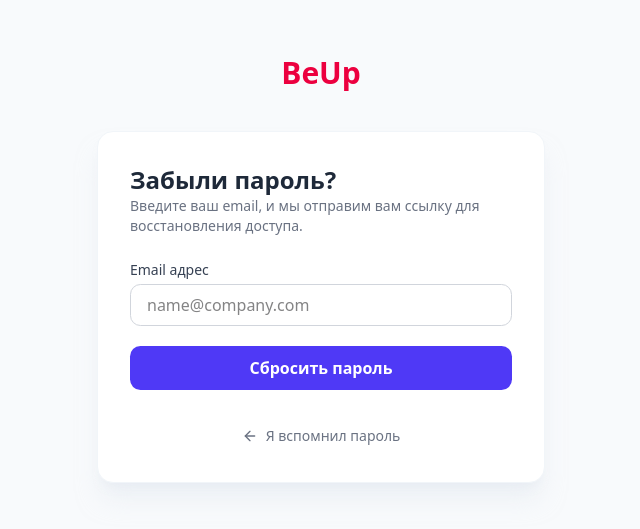
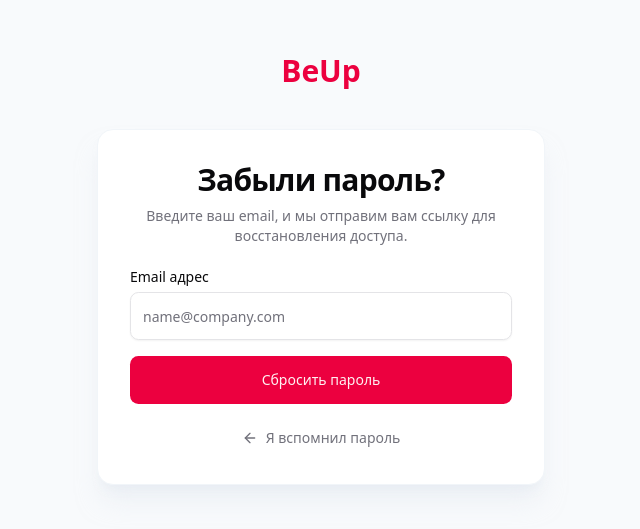
Before and after one commit to bekeev-turat/clothing-store, a Next.js app: page /auth/reset-password in a window 1280 px wide. Shown: the part 131-660 px from the top of the page, without its empty margins (319-959 px from the left). Built offline with nearby package versions, Linux system fonts and the light colour scheme; no server answers.

Commit message:
refactor(auth): redesign auth pages UI using shadcn

```diff
--- a/app/auth/layout.tsx
+++ b/app/auth/layout.tsx
@@ -2,9 +2,11 @@
 import { redirect } from 'next/navigation'
 import { authConfig } from '@/domain/auth/auth.config'
 import { Metadata } from 'next'
+import Link from 'next/link'
+import { ROUTE_MAP } from '@/shared/config/routes'
 
 export const metadata: Metadata = {
-	title: 'Аутентификация',
+	title: 'Аутентификация | Магазин BeUp',
 }
 
 export default async function AuthLayout({
@@ -21,11 +23,11 @@
 	return (
 		<div className='min-h-screen flex flex-col items-center justify-center bg-slate-50 p-4'>
 			<div className='w-full max-w-md'>
-				<div className='mb-10 text-center'>
+				<Link href={ROUTE_MAP.home} className='block mb-10 text-center'>
 					<h1 className='font-black text-3xl text-primary hover:scale-105 transition-transform'>
 						BeUp
 					</h1>
-				</div>
+				</Link>
 
 				<div className='bg-white p-8 rounded-2xl shadow-xl shadow-slate-200/50 border border-slate-100'>
 					{children}
--- a/app/auth/login/page.tsx
+++ b/app/auth/login/page.tsx
@@ -1,43 +1,41 @@
 'use client'
 
-import { loginAction } from '@/actions/auth.actions'
+import { useForm } from 'react-hook-form'
+import { signIn } from 'next-auth/react'
+import { useRouter } from 'next/navigation'
+import Link from 'next/link'
+
+import { Button } from '@/shared/ui/button'
+import { Input } from '@/shared/ui/input'
+import {
+	Form,
+	FormControl,
+	FormField,
+	FormItem,
+	FormLabel,
+	FormMessage,
+} from '@/shared/ui/form'
 import { ROUTE_MAP } from '@/shared/config/routes'
-import { AuthInput } from '@/shared/ui/auth-input'
-import { signIn } from 'next-auth/react'
-import Link from 'next/link'
-import { useRouter } from 'next/navigation'
-import { useForm } from 'react-hook-form'
-// import { signIn } from 'next-auth/react'
+import toast from 'react-hot-toast'
 
-type LoginFormValues = {
-	email: string
-	password: string
-}
 export default function LoginPage() {
-	const {
-		register,
-		handleSubmit,
-		formState: { errors },
-	} = useForm({
+	const router = useRouter()
+	const form = useForm({
 		defaultValues: {
 			email: '',
 			password: '',
 		},
 	})
-	const router = useRouter()
 
-	const onSubmit = async (data: LoginFormValues) => {
-		// No event.preventDefault() needed; handleSubmit handles it
-		// No new FormData() needed; data is already a plain object
-
+	const onSubmit = async (data: { email: string; password: string }) => {
 		const res = await signIn('credentials', {
-			email: data.email, // Access properties directly
+			email: data.email,
 			password: data.password,
 			redirect: false,
 		})
 
 		if (res?.error) {
-			alert('Неверный email или пароль')
+			toast.error('Неверный email или пароль')
 			return
 		}
 
@@ -45,63 +43,73 @@
 	}
 
 	return (
-		<>
-			<div className='mb-6'>
-				<h2 className='text-2xl font-bold text-gray-800'>С возвращением!</h2>
-				<p className='text-gray-500 text-sm'>
+		<div className='w-full max-w-md mx-auto space-y-6'>
+			<div className='space-y-2 text-center'>
+				<h2 className='text-3xl font-bold tracking-tight'>С возвращением</h2>
+				<p className='text-muted-foreground text-sm'>
 					Войдите в систему, чтобы продолжить
 				</p>
 			</div>
 
-			<form onSubmit={handleSubmit(onSubmit)} className='space-y-4'>
-				<AuthInput
-					label='Email'
-					type='email'
-					placeholder='name@company.com'
-					registration={register('email', { required: 'Введите email' })}
-					error={errors.email?.message}
+			<Form {...form}>
+				<form onSubmit={form.handleSubmit(onSubmit)} className='space-y-4'>
+					<FormField
+						control={form.control}
+						name='email'
+						rules={{ required: 'Введите email' }}
+						render={({ field }) => (
+							<FormItem>
+								<FormLabel>Email</FormLabel>
+								<FormControl>
+									<Input placeholder='name@company.com' {...field} />
+								</FormControl>
+								<FormMessage />
+							</FormItem>
+						)}
 					/>
 
-				<div className='space-y-1'>
+					<FormField
+						control={form.control}
+						name='password'
+						rules={{ required: 'Введите пароль' }}
+						render={({ field }) => (
+							<FormItem>
 								<div className='flex items-center justify-between'>
-						<label className='block text-sm font-medium text-gray-700'>
-							Пароль
-						</label>
+									<FormLabel>Пароль</FormLabel>
 									<Link
 										href={ROUTE_MAP.auth.resetPassword}
-							className='text-xs text-indigo-600 hover:text-indigo-500 font-medium'
+										className='text-xs text-primary hover:underline font-medium'
 									>
 										Забыли пароль?
 									</Link>
 								</div>
-					<AuthInput
-						type='password'
-						placeholder='••••••••'
-						registration={register('password', {
-							required: 'Введите пароль',
-							minLength: { value: 6, message: 'Минимум 6 символов' },
-						})}
-						error={errors.password?.message}
+								<FormControl>
+									<Input type='password' placeholder='••••••••' {...field} />
+								</FormControl>
+								<FormMessage />
+							</FormItem>
+						)}
 					/>
-				</div>
 
-				<button
+					<Button
 						type='submit'
-					className='w-full bg-indigo-600 hover:bg-indigo-700 text-white font-semibold py-2.5 rounded-lg transition-all active:scale-[0.98]'
+						className='w-full'
+						disabled={form.formState.isSubmitting}
 					>
-					Войти
-				</button>
+						{form.formState.isSubmitting ? 'Вход...' : 'Войти'}
+					</Button>
 				</form>
+			</Form>
 
-			<p className='mt-6 text-center text-sm text-gray-600'>
+			<p className='text-center text-sm text-muted-foreground'>
 				Нет аккаунта?{' '}
 				<Link
 					href={ROUTE_MAP.auth.register}
-					className='text-indigo-600 hover:underline font-medium'
+					className='text-primary hover:underline font-medium'
 				>
 					Зарегистрироваться
 				</Link>
 			</p>
-		</>
+		</div>
 	)
 }
--- a/app/auth/register/page.tsx
+++ b/app/auth/register/page.tsx
@@ -1,20 +1,28 @@
 'use client'
 
+import { useForm } from 'react-hook-form'
+import { useRouter } from 'next/navigation'
 import Link from 'next/link'
-import { useForm } from 'react-hook-form'
-import { AuthInput } from '@/shared/ui/auth-input'
-import { ROUTE_MAP } from '@/shared/config/routes'
-import { useRouter } from 'next/navigation'
-import { registerAction } from '@/actions/auth.actions'
 import { signIn } from 'next-auth/react'
 
+import { Button } from '@/shared/ui/button'
+import { Input } from '@/shared/ui/input'
+import {
+	Form,
+	FormControl,
+	FormField,
+	FormItem,
+	FormLabel,
+	FormMessage,
+} from '@/shared/ui/form'
+import { registerAction } from '@/actions/auth.actions'
+import { ROUTE_MAP } from '@/shared/config/routes'
+import toast from 'react-hot-toast'
+import { TRegisterSchema } from '@/shared/lib/zod/account.schema'
+
 export default function RegisterPage() {
-	const {
-		register,
-		handleSubmit,
-		watch,
-		formState: { errors, isSubmitting },
-	} = useForm({
+	const router = useRouter()
+	const form = useForm({
 		defaultValues: {
 			username: '',
 			email: '',
@@ -23,19 +31,17 @@
 		},
 	})
 
-	// Следим за значением пароля для валидации подтверждения
-	const passwordValue = watch('password')
-	const router = useRouter()
+	const password = form.watch('password')
 
-	const onSubmit = async (data: { email: string; password: string }) => {
+	const onSubmit = async (data: TRegisterSchema) => {
 		const res = await registerAction(data)
 
 		if (res?.error) {
-			alert(res.error)
+			toast.error(res.error)
 			return
 		}
 
-		const signInResult = await signIn('credentials', {
+		await signIn('credentials', {
 			email: data.email.toLowerCase(),
 			password: data.password,
 			redirect: false,
@@ -43,89 +49,107 @@
 
 		router.push(ROUTE_MAP.home)
 	}
+
 	return (
-		<>
-			<div className='mb-6'>
-				<h2 className='text-2xl font-bold text-gray-800'>Создать аккаунт</h2>
-				<p className='text-gray-500 text-sm'>
-					Присоединяйтесь к нашей платформе
-				</p>
+		<div className='w-full max-w-md mx-auto space-y-6'>
+			<div className='space-y-2 text-center'>
+				<h2 className='text-3xl font-bold tracking-tight'>Создать аккаунт</h2>
+				<p className='text-muted-foreground text-sm'>Присоединяйтесь к нам</p>
 			</div>
 
-			<form onSubmit={handleSubmit(onSubmit)} className='space-y-4'>
-				{/* Имя пользователя */}
-				<AuthInput
-					label='Имя пользователя'
-					type='text'
-					placeholder='ivan_ivanov'
-					registration={register('username', {
-						required: 'Введите имя пользователя',
+			<Form {...form}>
+				<form onSubmit={form.handleSubmit(onSubmit)} className='space-y-4'>
+					<FormField
+						control={form.control}
+						name='username'
+						rules={{
+							required: 'Введите имя',
 							minLength: { value: 3, message: 'Минимум 3 символа' },
-					})}
-					error={errors.username?.message}
+						}}
+						render={({ field }) => (
+							<FormItem>
+								<FormLabel>Имя пользователя</FormLabel>
+								<FormControl>
+									<Input placeholder='asan_asanov' {...field} />
+								</FormControl>
+								<FormMessage />
+							</FormItem>
+						)}
 					/>
 
-				{/* Email */}
-				<AuthInput
-					label='Email'
-					type='email'
-					placeholder='name@company.com'
-					registration={register('email', {
+					<FormField
+						control={form.control}
+						name='email'
+						rules={{
 							required: 'Введите email',
-						pattern: {
-							value: /^[A-Z0-9._%+-]+@[A-Z0-9.-]+\.[A-Z]{2,}$/i,
-							message: 'Некорректный email',
-						},
-					})}
-					error={errors.email?.message}
+							pattern: { value: /\S+@\S+\.\S+/, message: 'Некорректный email' },
+						}}
+						render={({ field }) => (
+							<FormItem>
+								<FormLabel>Email</FormLabel>
+								<FormControl>
+									<Input placeholder='name@company.com' {...field} />
+								</FormControl>
+								<FormMessage />
+							</FormItem>
+						)}
 					/>
 
-				{/* Пароль */}
-				<AuthInput
-					label='Пароль'
-					type='password'
-					placeholder='••••••••'
-					registration={register('password', {
+					<FormField
+						control={form.control}
+						name='password'
+						rules={{
 							required: 'Придумайте пароль',
-						minLength: {
-							value: 8,
-							message: 'Пароль должен быть не менее 8 символов',
-						},
-					})}
-					error={errors.password?.message}
+							minLength: { value: 8, message: 'Минимум 8 символов' },
+						}}
+						render={({ field }) => (
+							<FormItem>
+								<FormLabel>Пароль</FormLabel>
+								<FormControl>
+									<Input type='password' placeholder='••••••••' {...field} />
+								</FormControl>
+								<FormMessage />
+							</FormItem>
+						)}
 					/>
 
-				{/* Подтверждение пароля */}
-				<AuthInput
-					label='Подтвердите пароль'
-					type='password'
-					placeholder='••••••••'
-					registration={register('confirmPassword', {
+					<FormField
+						control={form.control}
+						name='confirmPassword'
+						rules={{
 							required: 'Повторите пароль',
-						validate: (value) =>
-							value === passwordValue || 'Пароли не совпадают',
-					})}
-					error={errors.confirmPassword?.message}
+							validate: (val) => val === password || 'Пароли не совпадают',
+						}}
+						render={({ field }) => (
+							<FormItem>
+								<FormLabel>Подтвердите пароль</FormLabel>
+								<FormControl>
+									<Input type='password' placeholder='••••••••' {...field} />
+								</FormControl>
+								<FormMessage />
+							</FormItem>
+						)}
 					/>
 
-				<button
+					<Button
 						type='submit'
-					disabled={isSubmitting}
-					className='w-full bg-indigo-600 hover:bg-indigo-700 disabled:bg-indigo-400 text-white font-semibold py-2.5 rounded-lg transition-all active:scale-[0.98] mt-2'
+						className='w-full'
+						disabled={form.formState.isSubmitting}
 					>
-					{isSubmitting ? 'Создание...' : 'Зарегистрироваться'}
-				</button>
+						{form.formState.isSubmitting ? 'Создание...' : 'Зарегистрироваться'}
+					</Button>
 				</form>
+			</Form>
 
-			<p className='mt-6 text-center text-sm text-gray-600'>
+			<p className='text-center text-sm text-muted-foreground'>
 				Уже есть аккаунт?{' '}
 				<Link
 					href={ROUTE_MAP.auth.login}
-					className='text-indigo-600 hover:underline font-medium'
+					className='text-primary hover:underline font-medium'
 				>
 					Войти
 				</Link>
 			</p>
-		</>
+		</div>
 	)
 }
--- a/app/auth/reset-password/page.tsx
+++ b/app/auth/reset-password/page.tsx
@@ -1,21 +1,26 @@
-// src/app/(auth)/forgot-password/page.tsx
 'use client'
 
+import { useState } from 'react'
+import { useForm } from 'react-hook-form'
 import Link from 'next/link'
-import { useForm } from 'react-hook-form'
-import { useState } from 'react'
 import { ArrowLeft, MailCheck } from 'lucide-react'
-import { AuthInput } from '@/shared/ui/auth-input'
+
+import { Button } from '@/shared/ui/button'
+import { Input } from '@/shared/ui/input'
+import {
+	Form,
+	FormControl,
+	FormField,
+	FormItem,
+	FormLabel,
+	FormMessage,
+} from '@/shared/ui/form'
 import { ROUTE_MAP } from '@/shared/config/routes'
 
-export default function ResetPasswordPage() {
+export default function ForgotPasswordPage() {
 	const [isSent, setIsSent] = useState(false)
 
-	const {
-		register,
-		handleSubmit,
-		formState: { errors, isSubmitting },
-	} = useForm({
+	const form = useForm({
 		defaultValues: {
 			email: '',
 		},
@@ -31,68 +36,81 @@
 	// Состояние после успешной отправки письма
 	if (isSent) {
 		return (
-			<div className='text-center'>
-				<div className='mx-auto flex items-center justify-center h-16 w-16 rounded-full bg-green-100 mb-6'>
+			<div className='text-center space-y-6'>
+				<div className='mx-auto flex items-center justify-center h-16 w-16 rounded-full bg-green-100'>
 					<MailCheck className='h-8 w-8 text-green-600' />
 				</div>
-				<h2 className='text-2xl font-bold text-gray-800'>Проверьте почту</h2>
-				<p className='text-gray-500 text-sm mt-3 mb-8'>
+				<div className='space-y-2'>
+					<h2 className='text-2xl font-bold tracking-tight'>Проверьте почту</h2>
+					<p className='text-muted-foreground text-sm'>
 						Мы отправили инструкцию по восстановлению пароля на ваш электронный
 						адрес.
 					</p>
+				</div>
+				<div className='pt-4'>
 					<Link
-					href={ROUTE_MAP.home}
-					className='inline-flex items-center text-indigo-600 hover:text-indigo-500 font-medium transition-colors'
+						href={ROUTE_MAP.auth.login || '/login'}
+						className='inline-flex items-center text-sm font-medium text-primary hover:underline'
 					>
 						<ArrowLeft className='mr-2 h-4 w-4' />
 						Вернуться к входу
 					</Link>
 				</div>
+			</div>
 		)
 	}
 
 	return (
-		<>
-			<div className='mb-6'>
-				<h2 className='text-2xl font-bold text-gray-800'>Забыли пароль?</h2>
-				<p className='text-gray-500 text-sm'>
+		<div className='w-full max-w-md mx-auto space-y-6'>
+			<div className='space-y-2 text-center'>
+				<h2 className='text-3xl font-bold tracking-tight'>Забыли пароль?</h2>
+				<p className='text-muted-foreground text-sm'>
 					Введите ваш email, и мы отправим вам ссылку для восстановления
 					доступа.
 				</p>
 			</div>
 
-			<form onSubmit={handleSubmit(onSubmit)} className='space-y-5'>
-				<AuthInput
-					label='Email адрес'
-					type='email'
-					placeholder='name@company.com'
-					registration={register('email', {
+			<Form {...form}>
+				<form onSubmit={form.handleSubmit(onSubmit)} className='space-y-4'>
+					<FormField
+						control={form.control}
+						name='email'
+						rules={{
 							required: 'Введите email',
 							pattern: {
 								value: /^[A-Z0-9._%+-]+@[A-Z0-9.-]+\.[A-Z]{2,}$/i,
 								message: 'Некорректный формат почты',
 							},
-					})}
-					error={errors.email?.message}
+						}}
+						render={({ field }) => (
+							<FormItem>
+								<FormLabel>Email адрес</FormLabel>
+								<FormControl>
+									<Input placeholder='name@company.com' {...field} />
+								</FormControl>
+								<FormMessage />
+							</FormItem>
+						)}
 					/>
 
-				<button
+					<Button
 						type='submit'
-					disabled={isSubmitting}
-					className='w-full bg-indigo-600 hover:bg-indigo-700 disabled:bg-indigo-400 text-white font-semibold py-2.5 rounded-lg transition-all active:scale-[0.98]'
+						className='w-full'
+						disabled={form.formState.isSubmitting}
 					>
-					{isSubmitting ? 'Отправка...' : 'Сбросить пароль'}
-				</button>
+						{form.formState.isSubmitting ? 'Отправка...' : 'Сбросить пароль'}
+					</Button>
+				</form>
+			</Form>
 
-				<div className='text-center mt-4'>
+			<div className='text-center'>
 				<Link
-						href='/login'
-						className='inline-flex items-center text-sm text-gray-500 hover:text-indigo-600 transition-colors'
+					href={ROUTE_MAP.auth.login || '/login'}
+					className='inline-flex items-center text-sm text-muted-foreground hover:text-primary transition-colors'
 				>
 					<ArrowLeft className='mr-2 h-4 w-4' />Я вспомнил пароль
 				</Link>
 			</div>
-			</form>
-		</>
+		</div>
 	)
 }
--- a/shared/ui/auth-input.tsx
+++ /dev/null
@@ -1,55 +0,0 @@
-// src/shared/ui/Input.tsx
-'use client'
-import { useState } from 'react'
-import { UseFormRegisterReturn } from 'react-hook-form'
-import { Eye, EyeOff } from 'lucide-react' // Установите lucide-react
-
-interface InputProps extends React.InputHTMLAttributes<HTMLInputElement> {
-	label?: string
-	error?: string
-	registration: UseFormRegisterReturn
-}
-
-export const AuthInput = ({
-	label,
-	error,
-	registration,
-	type,
-	...props
-}: InputProps) => {
-	const [showPassword, setShowPassword] = useState(false)
-
-	const isPassword = type === 'password'
-	const inputType = isPassword ? (showPassword ? 'text' : 'password') : type
-
-	return (
-		<div className='w-full space-y-1'>
-			{label && (
-				<label className='block text-sm font-medium text-gray-700'>
-					{label}
-				</label>
-			)}
-			<div className='relative'>
-				<input
-					{...registration}
-					{...props}
-					type={inputType}
-					className={`w-full px-4 py-2 border rounded-lg focus:ring-2 focus:ring-indigo-500 outline-none transition-all ${
-						error ? 'border-red-500' : 'border-gray-300'
-					}`}
-				/>
-
-				{isPassword && (
-					<button
-						type='button'
-						onClick={() => setShowPassword(!showPassword)}
-						className='absolute right-3 top-1/2 -translate-y-1/2 text-gray-400 hover:text-gray-600 transition-colors'
-					>
-						{showPassword ? <EyeOff size={20} /> : <Eye size={20} />}
-					</button>
-				)}
-			</div>
-			{error && <p className='text-xs text-red-500 mt-1'>{error}</p>}
-		</div>
-	)
-}
--- /dev/null
+++ b/shared/ui/form.tsx
@@ -0,0 +1,167 @@
+"use client"
+
+import * as React from "react"
+import type * as LabelPrimitive from "@radix-ui/react-label"
+import { Slot } from "@radix-ui/react-slot"
+import {
+  Controller,
+  FormProvider,
+  useFormContext,
+  useFormState,
+  type ControllerProps,
+  type FieldPath,
+  type FieldValues,
+} from "react-hook-form"
+
+import { cn } from "@/shared/lib/utils"
+import { Label } from "@/shared/ui/label"
+
+const Form = FormProvider
+
+type FormFieldContextValue<
+  TFieldValues extends FieldValues = FieldValues,
+  TName extends FieldPath<TFieldValues> = FieldPath<TFieldValues>,
+> = {
+  name: TName
+}
+
+const FormFieldContext = React.createContext<FormFieldContextValue>(
+  {} as FormFieldContextValue
+)
+
+const FormField = <
+  TFieldValues extends FieldValues = FieldValues,
+  TName extends FieldPath<TFieldValues> = FieldPath<TFieldValues>,
+>({
+  ...props
+}: ControllerProps<TFieldValues, TName>) => {
+  return (
+    <FormFieldContext.Provider value={{ name: props.name }}>
+      <Controller {...props} />
+    </FormFieldContext.Provider>
+  )
+}
+
+const useFormField = () => {
+  const fieldContext = React.useContext(FormFieldContext)
+  const itemContext = React.useContext(FormItemContext)
+  const { getFieldState } = useFormContext()
+  const formState = useFormState({ name: fieldContext.name })
+  const fieldState = getFieldState(fieldContext.name, formState)
+
+  if (!fieldContext) {
+    throw new Error("useFormField should be used within <FormField>")
+  }
+
+  const { id } = itemContext
+
+  return {
+    id,
+    name: fieldContext.name,
+    formItemId: `${id}-form-item`,
+    formDescriptionId: `${id}-form-item-description`,
+    formMessageId: `${id}-form-item-message`,
+    ...fieldState,
+  }
+}
+
+type FormItemContextValue = {
+  id: string
+}
+
+const FormItemContext = React.createContext<FormItemContextValue>(
+  {} as FormItemContextValue
+)
+
+function FormItem({ className, ...props }: React.ComponentProps<"div">) {
+  const id = React.useId()
+
+  return (
+    <FormItemContext.Provider value={{ id }}>
+      <div
+        data-slot="form-item"
+        className={cn("grid gap-2", className)}
+        {...props}
+      />
+    </FormItemContext.Provider>
+  )
+}
+
+function FormLabel({
+  className,
+  ...props
+}: React.ComponentProps<typeof LabelPrimitive.Root>) {
+  const { error, formItemId } = useFormField()
+
+  return (
+    <Label
+      data-slot="form-label"
+      data-error={!!error}
+      className={cn("data-[error=true]:text-destructive", className)}
+      htmlFor={formItemId}
+      {...props}
+    />
+  )
+}
+
+function FormControl({ ...props }: React.ComponentProps<typeof Slot>) {
+  const { error, formItemId, formDescriptionId, formMessageId } = useFormField()
+
+  return (
+    <Slot
+      data-slot="form-control"
+      id={formItemId}
+      aria-describedby={
+        !error
+          ? `${formDescriptionId}`
+          : `${formDescriptionId} ${formMessageId}`
+      }
+      aria-invalid={!!error}
+      {...props}
+    />
+  )
+}
+
+function FormDescription({ className, ...props }: React.ComponentProps<"p">) {
+  const { formDescriptionId } = useFormField()
+
+  return (
+    <p
+      data-slot="form-description"
+      id={formDescriptionId}
+      className={cn("text-muted-foreground text-sm", className)}
+      {...props}
+    />
+  )
+}
+
+function FormMessage({ className, ...props }: React.ComponentProps<"p">) {
+  const { error, formMessageId } = useFormField()
+  const body = error ? String(error?.message ?? "") : props.children
+
+  if (!body) {
+    return null
+  }
+
+  return (
+    <p
+      data-slot="form-message"
+      id={formMessageId}
+      className={cn("text-destructive text-sm", className)}
+      {...props}
+    >
+      {body}
+    </p>
+  )
+}
+
+export {
+  useFormField,
+  Form,
+  FormItem,
+  FormLabel,
+  FormControl,
+  FormDescription,
+  FormMessage,
+  FormField,
+}
--- a/shared/ui/index.ts
+++ b/shared/ui/index.ts
@@ -1,4 +1,5 @@
 export { Footer } from './footer'
+export * from './accordion'
 export * from './input'
 export * from './select'
 export * from './dropdown-menu'
```
Also changed, not shown: shared/ui/accordion.tsx (added, +66 -0 lines). Lines whose indentation alone changed are shown as unchanged.
